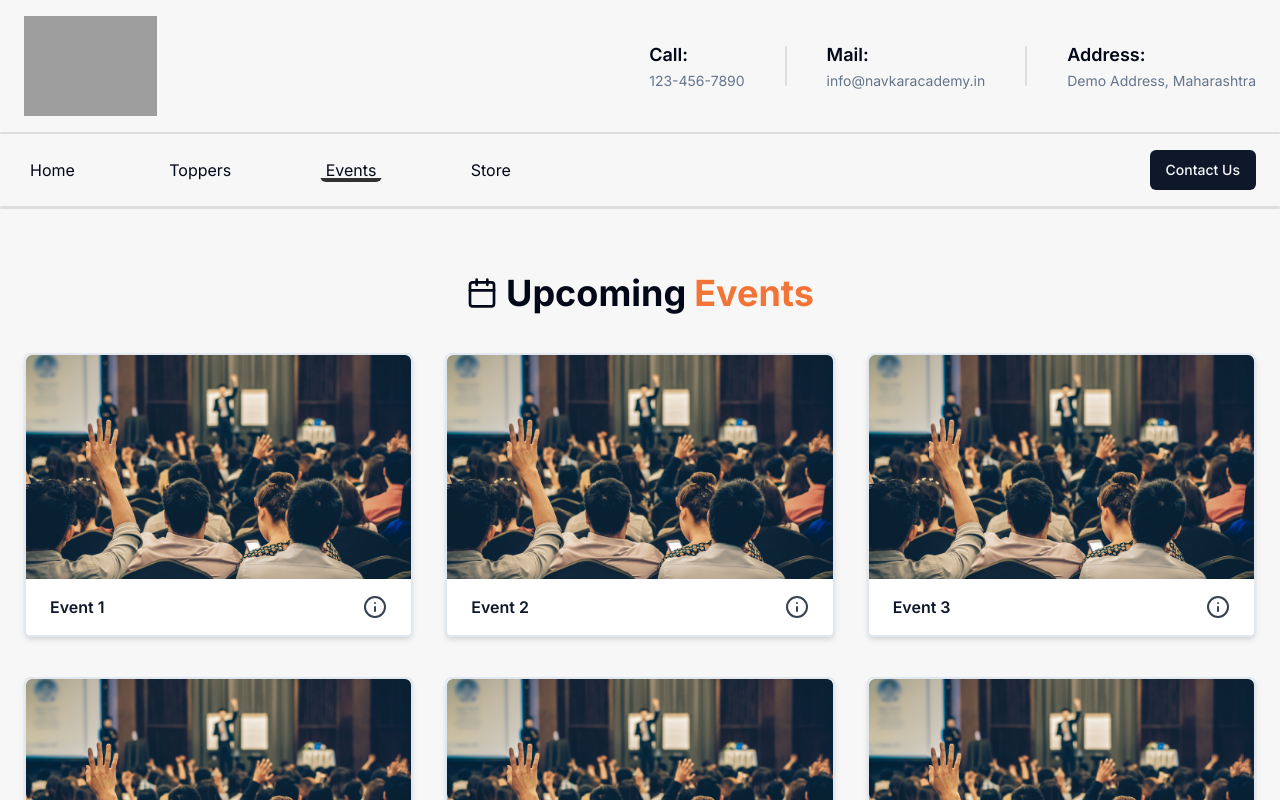
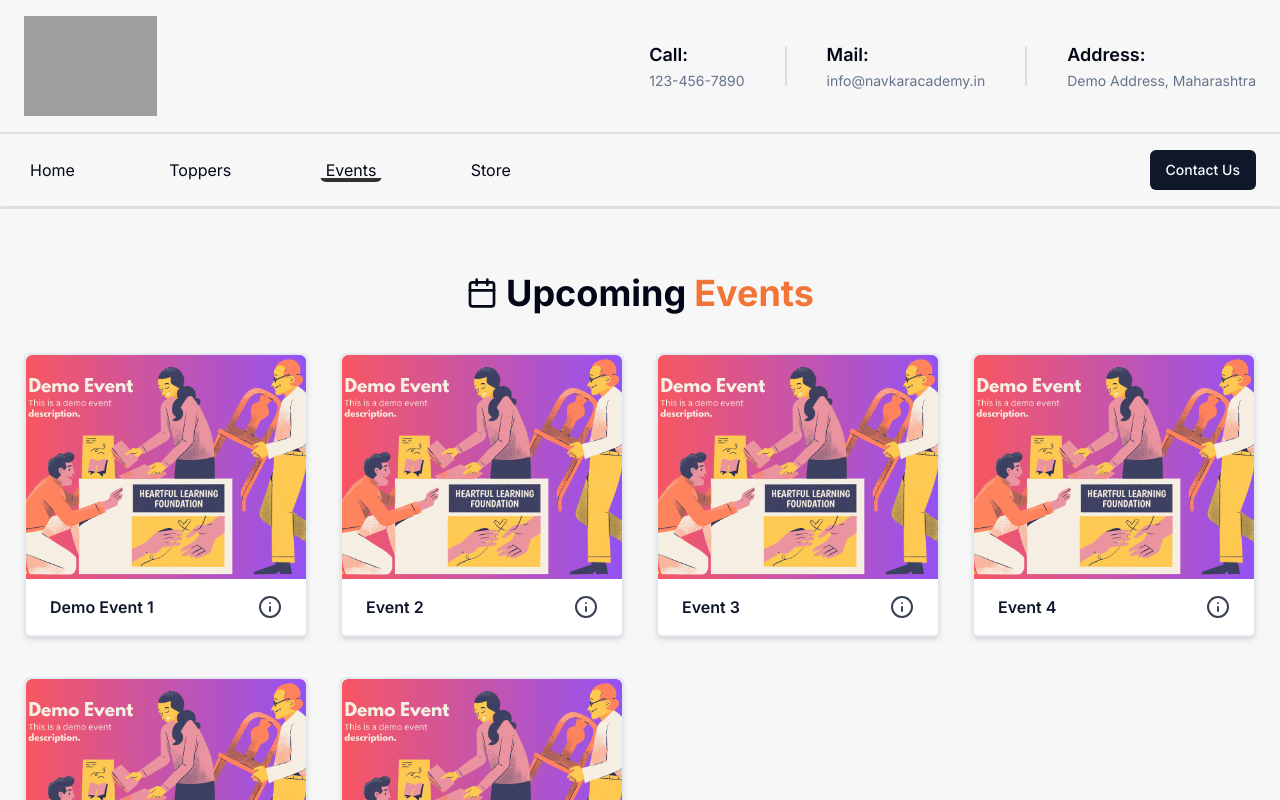
Before and after one commit to dev-ally/navkar-academy, a Next.js app: page /events in a window 1280 px wide. Shown: the top 800 px of the page. Built offline with nearby package versions, Linux system fonts and the light colour scheme; grey boxes are pictures that could not be loaded.

Commit message:
Finalizing the website

```diff
--- a/app/events/page.jsx
+++ b/app/events/page.jsx
@@ -14,7 +14,7 @@ const Events = () => {
             Upcoming <span className="text-accent">Events</span>
           </h1>
         </div>
-        <div className="grid grid-cols-1 lg:grid-cols-3 gap-x-8 gap-y-10 w-full">
+        <div className="grid grid-cols-1 md:grid-cols-2 lg:grid-cols-4 gap-x-8 gap-y-10 justify-center">
           {events.map((event, index) => (
             <Card
               key={index}
@@ -22,6 +22,7 @@ const Events = () => {
               eventDescription={event.description}
               eventDate={event.date}
               eventImg={event.image}
+              eventLocation={event.location}
             />
           ))}
         </div>
@@ -31,7 +32,7 @@ const Events = () => {
             <span className="text-accent"> Past</span> Events
           </h1>
         </div>
-        <div className="grid grid-cols-1 lg:grid-cols-3 gap-x-8 gap-y-10 w-full">
+        <div className="grid grid-cols-1 md:grid-cols-2 lg:grid-cols-4 gap-x-8 gap-y-10 justify-center">
           {events.map((event, index) => (
             <Card
               key={index}
--- a/assets/index.js
+++ b/assets/index.js
@@ -13,6 +13,7 @@ import teacher from "@/assets/about/teacher.png";
 
 import events from "@/assets/events/events.png";
 import eventsimg from "@/assets/events/eventsimg.jpeg";
+import demoEvent from "@/assets/events/demoEvent.png";
 
 import teacherprof from "@/assets/teachers/teacher.png";
 
@@ -30,4 +31,5 @@ export {
   events,
   eventsimg,
   teacherprof,
+  demoEvent,
 };
--- a/components/private/home/Events.jsx
+++ b/components/private/home/Events.jsx
@@ -4,29 +4,30 @@ import { ArrowRight } from "lucide-react";
 import Image from "next/image";
 import Link from "next/link";
 import React from "react";
+import { events as eventsData } from "@/data/eventsfdata";
 
-const eventsData = [
-  {
-    id: 1,
-    title: "Event Title",
-    description:
-      "lorem Ea aliquip pariatur ad nisi magna Lorem anim. lorem Ea aliquip pariatur ad nisi magna Lorem anim...",
-    date: "1 November, 2024",
-  },
-  {
-    id: 2,
-    title: "Event Title",
-    description:
-      "lorem Ea aliquip pariatur ad nisi magna Lorem anim. lorem Ea aliquip pariatur ad nisi magna Lorem anim...",
-    date: "28 August, 2024",
-  },
-  // {
-  //   id: 3,
-  //   title: "Event Title",
-  //   description: "Event Description (Short Description)",
-  //   date: "Event Date",
-  // },
-];
+// const eventsData = [
+//   {
+//     id: 1,
+//     title: "Event Title",
+//     description:
+//       "lorem Ea aliquip pariatur ad nisi magna Lorem anim. lorem Ea aliquip pariatur ad nisi magna Lorem anim...",
+//     date: "1 November, 2024",
+//   },
+//   {
+//     id: 2,
+//     title: "Event Title",
+//     description:
+//       "lorem Ea aliquip pariatur ad nisi magna Lorem anim. lorem Ea aliquip pariatur ad nisi magna Lorem anim...",
+//     date: "28 August, 2024",
+//   },
+//   {
+//     id: 3,
+//     title: "Event Title",
+//     description: "Event Description (Short Description)",
+//     date: "Event Date",
+//   },
+// ];
 
 const Events = () => {
   return (
@@ -50,15 +51,15 @@ const Events = () => {
             />
           </div>
           <div className="w-full md:w-[60%]">
-            {/* Latest 3 Events */}
-            {eventsData.map((event) => (
+            {/* Latest 2 Events */}
+            {eventsData.slice(0, 2).map((event) => (
               <div
                 key={event.id}
                 className="flex flex-col md:flex-row gap-4 mb-6 border-2 border-accent p-4 rounded-lg"
               >
                 <div className="bg-accent rounded-lg w-full md:w-[300px]">
                   <Image
-                    src={eventsimg}
+                    src={event.image}
                     alt="Event Image"
                     width={1000}
                     height={1000}
--- a/components/shared/Card.jsx
+++ b/components/shared/Card.jsx
@@ -1,19 +1,26 @@
 import { Info } from "lucide-react";
-import React from "react";
 import {
   AlertDialog,
   AlertDialogTrigger,
   AlertDialogContent,
   AlertDialogHeader,
   AlertDialogTitle,
-  AlertDialogDescription,
 } from "@/components/ui/alert-dialog";
+import Image from "next/image";
 
-const Card = ({ eventTitle, eventDescription, eventDate, eventImg }) => {
+const Card = ({
+  eventTitle,
+  eventDescription,
+  eventDate,
+  eventImg,
+  eventLocation,
+}) => {
   return (
-    <div className="relative flex flex-col text-gray-700 bg-white shadow-md border-2 rounded-md w-full mx-auto hover:scale-100 transition-all duration-300">
+    <div className="relative flex flex-col text-gray-700 bg-white shadow-md border-2 rounded-md w-full mx-auto hover:scale-100 transition-all duration-300 min-w-[200px] max-w-[400px]">
       <div>
-        <img
+        <Image
+          width={1000}
+          height={1000}
           src={eventImg}
           alt="Event Image"
           className="w-full h-56 object-cover rounded-t-md"
@@ -40,6 +47,9 @@ const Card = ({ eventTitle, eventDescription, eventDate, eventImg }) => {
                 <span className="font-bold">About this event: </span>
                 {eventDescription}
               </div>
+              <div className="mb-3">
+                <span className="font-bold">Location</span> - {eventLocation}
+              </div>
             </div>
           </AlertDialogContent>
         </AlertDialog>
--- a/data/eventsfdata.js
+++ b/data/eventsfdata.js
@@ -1,32 +1,38 @@
+import { demoEvent } from "@/assets";
+
 export const events = [
   {
     id: 1,
-    title: "Event 1",
+    title: "Demo Event 1",
     description:
       "Description for event 1. This is a demo event with a lot of participants. Please do attend this event as this event is more important for the studentsHere the students are you gays.",
     date: "2022-01-01",
-    image: "/eventsimg.jpeg",
+    image: demoEvent,
+    location: "Online",
   },
   {
     id: 2,
     title: "Event 2",
     description: "Description for event 2",
     date: "2022-01-02",
-    image: "/eventsimg.jpeg",
+    image: demoEvent,
+    location: "Online",
   },
   {
     id: 3,
     title: "Event 3",
     description: "Description for event 3",
     date: "2022-01-03",
-    image: "/eventsimg.jpeg",
+    image: demoEvent,
+    location: "Online",
   },
   {
     id: 4,
     title: "Event 4",
     description: "Description for event 4",
     date: "2022-01-04",
-    image: "/eventsimg.jpeg",
+    image: demoEvent,
+    location: "Online",
   },
 
   {
@@ -34,15 +40,17 @@ export const events = [
     title: "Event 5",
     description: "Description for event 5",
     date: "2022-01-05",
-    image: "/eventsimg.jpeg",
+    image: demoEvent,
+    location: "Online",
   },
 
   {
     id: 6,
     title: "Seminar in OncoPathology",
     description:
-      "    Lorem ipsum dolor sit amet consectetur adipisicing elit. Pariatur minus et iusto, sapiente vel molestias delectus praesentium excepturi cum modi fshubbfhd hdffbdshfbdyhf sfhdsbfybfhsb sdfdsfhdsgfhsdgbhh sfhbsdhgbshgbsdhsb sfshbshgsbghsdbshb sbfsb ?",
+      "Lorem ipsum dolor sit amet consectetur adipisicing elit. Pariatur minus et iusto, sapiente vel molestias delectus praesentium excepturi cum modi fshubbfhd hdffbdshfbdyhf sfhdsbfybfhsb sdfdsfhdsgfhsdgbhh sfhbsdhgbshgbsdhsb sfshbshgsbghsdbshb sbfsb ?",
     date: "2025-01-07",
-    image: "/eventsimg.jpeg",
+    image: demoEvent,
+    location: "Online",
   },
 ];
```
Also changed, not shown: assets/events/demoEvent.png (added).
